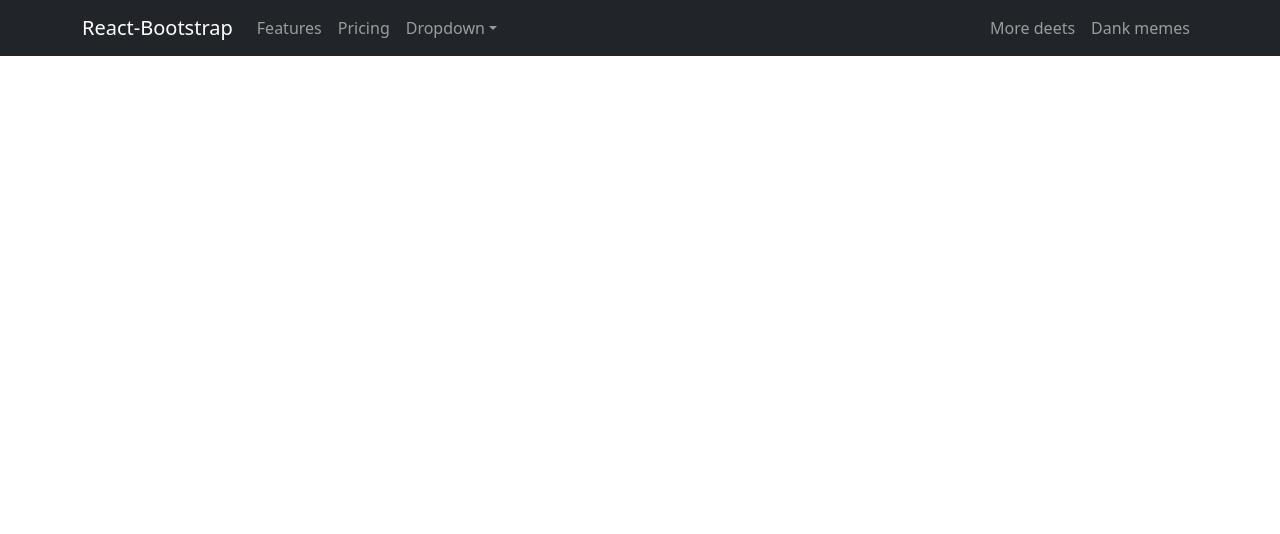
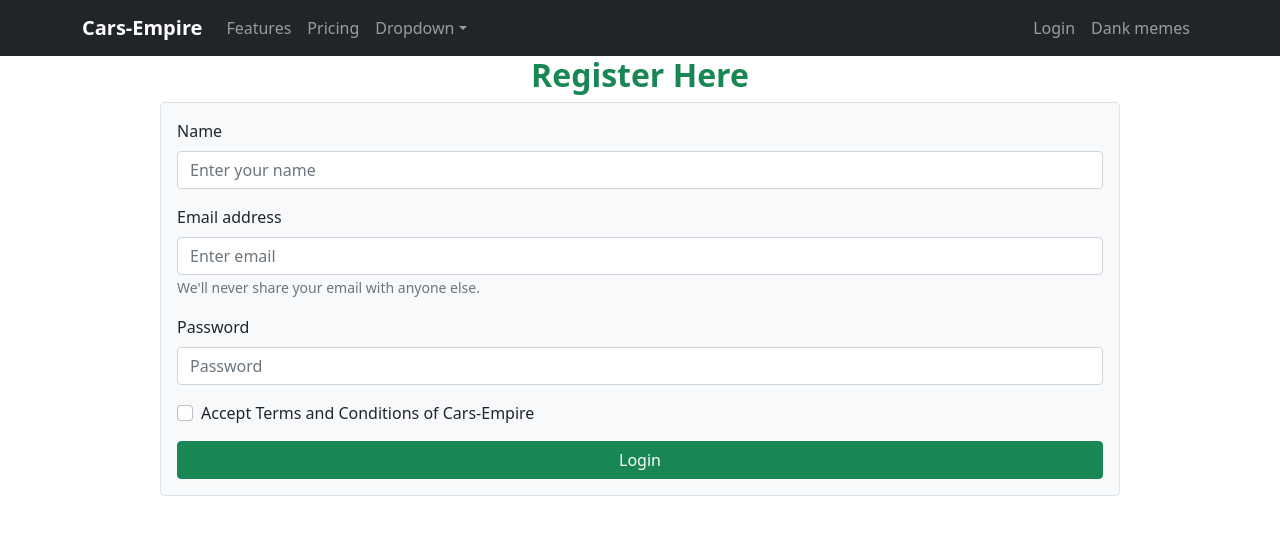
Before and after one commit to SalehAhmed19/cars-empire-client-side-repo, a React (Create React App) app: page /registration in a window 1280 px wide. Shown: the top 534 px of the page. Built offline with nearby package versions, Linux system fonts and the light colour scheme; no server answers.

Commit message:
email password authentication implemented

```diff
--- a/package.json
+++ b/package.json
@@ -7,9 +7,11 @@
     "@testing-library/react": "^13.1.1",
     "@testing-library/user-event": "^13.5.0",
     "bootstrap": "^5.1.3",
+    "firebase": "^9.7.0",
     "react": "^18.1.0",
     "react-bootstrap": "^2.3.1",
     "react-dom": "^18.1.0",
+    "react-firebase-hooks": "^5.0.3",
     "react-router-dom": "^6.3.0",
     "react-scripts": "5.0.1",
     "web-vitals": "^2.1.4"
--- a/public/cars.json
+++ b/public/cars.json
@@ -5,8 +5,8 @@
       "price": 36400,
       "img": "https://i.ibb.co/MMz7Sz9/car01.png",
       "des":"More than a commanding view of the road ahead, the GLA offers a rewarding view of what's next. It not only puts more sport in compact SUVs, it puts more you.",
-      "supplier":"Mercedes"
-
+      "supplier":"Mercedes",
+      "quantity": 7
     },
     {
       "_id": 2,
--- a/public/index.html
+++ b/public/index.html
@@ -24,7 +24,7 @@
       work correctly both with client-side routing and a non-root public URL.
       Learn how to configure a non-root public URL by running `npm run build`.
     -->
-    <title>React App</title>
+    <title>Cars-Empire</title>
     <!-- Bootstrap CDN link CSS -->
     <link
       href="https://cdn.jsdelivr.net/npm/bootstrap@5.1.3/dist/css/bootstrap.min.css"
--- a/src/App.js
+++ b/src/App.js
@@ -1,6 +1,8 @@
 import { Route, Routes } from "react-router-dom";
 import "./App.css";
 import Home from "./Pages/Home/Home/Home";
+import Login from "./Pages/Login/Login";
+import Registration from "./Pages/Registration/Registration";
 import Header from "./Shared/Header/Header";
 
 function App() {
@@ -9,6 +11,8 @@ function App() {
       <Header />
       <Routes>
         <Route path="/" element={<Home />}></Route>
+        <Route path="/login" element={<Login />}></Route>
+        <Route path="/registration" element={<Registration />}></Route>
       </Routes>
     </div>
   );
--- a/src/Pages/HomeInventory/HomeInventory.jsx
+++ b/src/Pages/HomeInventory/HomeInventory.jsx
@@ -19,7 +19,9 @@ const HomeInventory = ({ car }) => {
           </small>
         </Card.Body>
         <Card.Footer>
-          <button className="btn btn-primary d-block w-100">Update</button>
+          <button className="btn btn-outline-success d-block w-100">
+            Update
+          </button>
         </Card.Footer>
       </Card>
     </div>
--- /dev/null
+++ b/src/Pages/Login/Login.jsx
@@ -0,0 +1,42 @@
+import React from "react";
+import { Button, Form } from "react-bootstrap";
+import { useAuthState } from "react-firebase-hooks/auth";
+import { useNavigate } from "react-router-dom";
+import auth from "../../firebase.init";
+
+const Login = () => {
+  const [user, loading, error] = useAuthState(auth);
+  const navigate = useNavigate();
+  if (!user) {
+    navigate("/registration");
+  }
+  return (
+    <div>
+      <h2 className="text-success fw-bold text-center">Login</h2>
+      <div className="w-75 mx-auto border p-3 rounded-3 bg-light">
+        <Form>
+          <Form.Group className="mb-3" controlId="formBasicEmail">
+            <Form.Label>Email address</Form.Label>
+            <Form.Control type="email" placeholder="Enter email" />
+            <Form.Text className="text-muted">
+              We'll never share your email with anyone else.
+            </Form.Text>
+          </Form.Group>
+
+          <Form.Group className="mb-3" controlId="formBasicPassword">
+            <Form.Label>Password</Form.Label>
+            <Form.Control type="password" placeholder="Password" />
+          </Form.Group>
+          <Form.Group className="mb-3" controlId="formBasicCheckbox">
+            <Form.Check type="checkbox" label="Check me out" />
+          </Form.Group>
+          <Button className="w-100 d-block h-2" variant="success" type="submit">
+            Login
+          </Button>
+        </Form>
+      </div>
+    </div>
+  );
+};
+
+export default Login;
--- /dev/null
+++ b/src/Pages/Registration/Registration.jsx
@@ -0,0 +1,76 @@
+import React, { useState } from "react";
+import { Form, Button, Spinner } from "react-bootstrap";
+import { useCreateUserWithEmailAndPassword } from "react-firebase-hooks/auth";
+import auth from "../../firebase.init";
+
+const Registration = () => {
+  const [email, setEmail] = useState("");
+  const [password, setPassword] = useState("");
+  const [createUserWithEmailAndPassword, user, loading, error] =
+    useCreateUserWithEmailAndPassword(auth);
+  if (error) {
+    return (
+      <div>
+        <p>Error: {error.message}</p>
+      </div>
+    );
+  }
+  if (loading) {
+    return (
+      <div
+        style={{ height: "100vh" }}
+        className="d-flex align-items-center justify-content-center"
+      >
+        <Spinner animation="border" variant="success" />
+      </div>
+    );
+  }
+  const handleSubmit = (event) => {
+    event.preventDefault();
+    const email = event.target.email.value;
+    const password = event.target.password.value;
+    console.log(email, password);
+    setEmail(email);
+    setPassword(password);
+    createUserWithEmailAndPassword(email, password);
+  };
+  return (
+    <div>
+      <h2 className="fw-bold text-success text-center">Register Here</h2>
+      <div className="w-75 mx-auto border p-3 rounded-3 bg-light">
+        <Form onSubmit={handleSubmit}>
+          <Form.Group className="mb-3" controlId="formBasicEmail">
+            <Form.Label>Name</Form.Label>
+            <Form.Control type="text" placeholder="Enter your name" />
+          </Form.Group>
+          <Form.Group className="mb-3" controlId="formBasicEmail">
+            <Form.Label>Email address</Form.Label>
+            <Form.Control name="email" type="email" placeholder="Enter email" />
+            <Form.Text className="text-muted">
+              We'll never share your email with anyone else.
+            </Form.Text>
+          </Form.Group>
+          <Form.Group className="mb-3" controlId="formBasicPassword">
+            <Form.Label>Password</Form.Label>
+            <Form.Control
+              name="password"
+              type="password"
+              placeholder="Password"
+            />
+          </Form.Group>
+          <Form.Group className="mb-3" controlId="formBasicCheckbox">
+            <Form.Check
+              type="checkbox"
+              label="Accept Terms and Conditions of Cars-Empire"
+            />
+          </Form.Group>
+          <Button className="w-100 d-block h-2" variant="success" type="submit">
+            Login
+          </Button>
+        </Form>
+      </div>
+    </div>
+  );
+};
+
+export default Registration;
--- a/src/Shared/Header/Header.jsx
+++ b/src/Shared/Header/Header.jsx
@@ -1,14 +1,21 @@
+import { signOut } from "firebase/auth";
 import React from "react";
-import { Container, Nav, Navbar, NavDropdown } from "react-bootstrap";
+import { Button, Container, Nav, Navbar, NavDropdown } from "react-bootstrap";
+import { useAuthState } from "react-firebase-hooks/auth";
 import { Link } from "react-router-dom";
+import auth from "../../firebase.init";
 
 const Header = () => {
+  const [user, loading, error] = useAuthState(auth);
+  const handleSignout = () => {
+    signOut(auth);
+  };
   return (
     <nav>
       <Navbar collapseOnSelect expand="lg" bg="dark" variant="dark">
         <Container>
-          <Navbar.Brand as={Link} to="/">
-            React-Bootstrap
+          <Navbar.Brand className="fw-bold" as={Link} to="/">
+            Cars-Empire
           </Navbar.Brand>
           <Navbar.Toggle aria-controls="responsive-navbar-nav" />
           <Navbar.Collapse id="responsive-navbar-nav">
@@ -30,7 +37,19 @@ const Header = () => {
               </NavDropdown>
             </Nav>
             <Nav>
-              <Nav.Link href="#deets">More deets</Nav.Link>
+              {user ? (
+                <Button
+                  variant="outline-success"
+                  className="text-secondary text-light"
+                  onClick={handleSignout}
+                >
+                  Sign Out
+                </Button>
+              ) : (
+                <Nav.Link as={Link} to="/login">
+                  Login
+                </Nav.Link>
+              )}
               <Nav.Link eventKey={2} href="#memes">
                 Dank memes
               </Nav.Link>
--- /dev/null
+++ b/src/firebase.init.js
@@ -0,0 +1,21 @@
+// Import the functions you need from the SDKs you need
+import { initializeApp } from "firebase/app";
+import { getAuth } from "firebase/auth";
+// TODO: Add SDKs for Firebase products that you want to use
+// https://firebase.google.com/docs/web/setup#available-libraries
+
+// Your web app's Firebase configuration
+const firebaseConfig = {
+  apiKey: "AIzaSyBdrUI_QWx2oSmuWSj-Q2CaZO6tAgGzfCY",
+  authDomain: "cars-empire.firebaseapp.com",
+  projectId: "cars-empire",
+  storageBucket: "cars-empire.appspot.com",
+  messagingSenderId: "11264666529",
+  appId: "1:11264666529:web:e032eb693950873878f9e0",
+};
+
+// Initialize Firebase
+const app = initializeApp(firebaseConfig);
+const auth = getAuth(app);
+
+export default auth;
```
Also changed, not shown: 1 other file (tests, documents, lock files or other folders).
